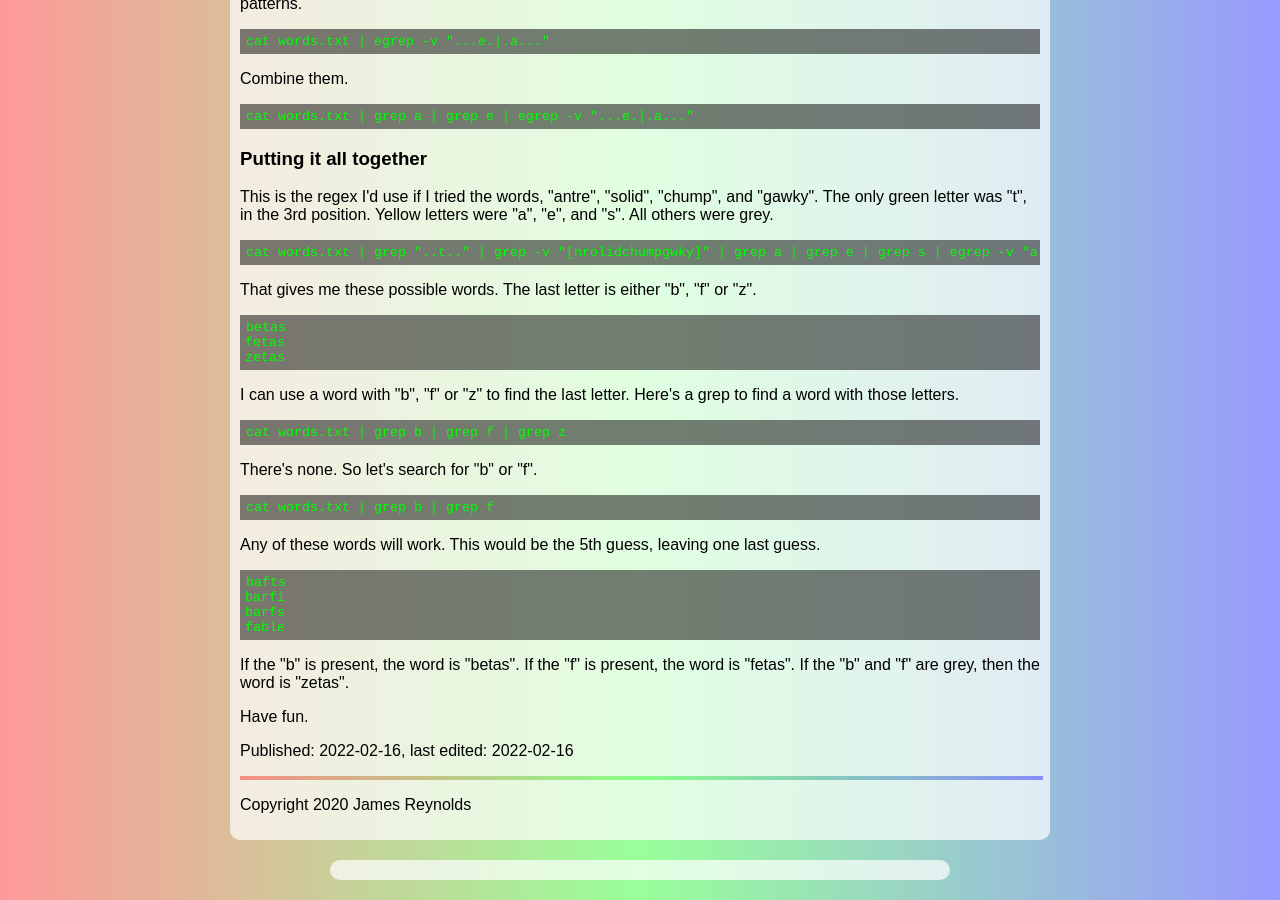
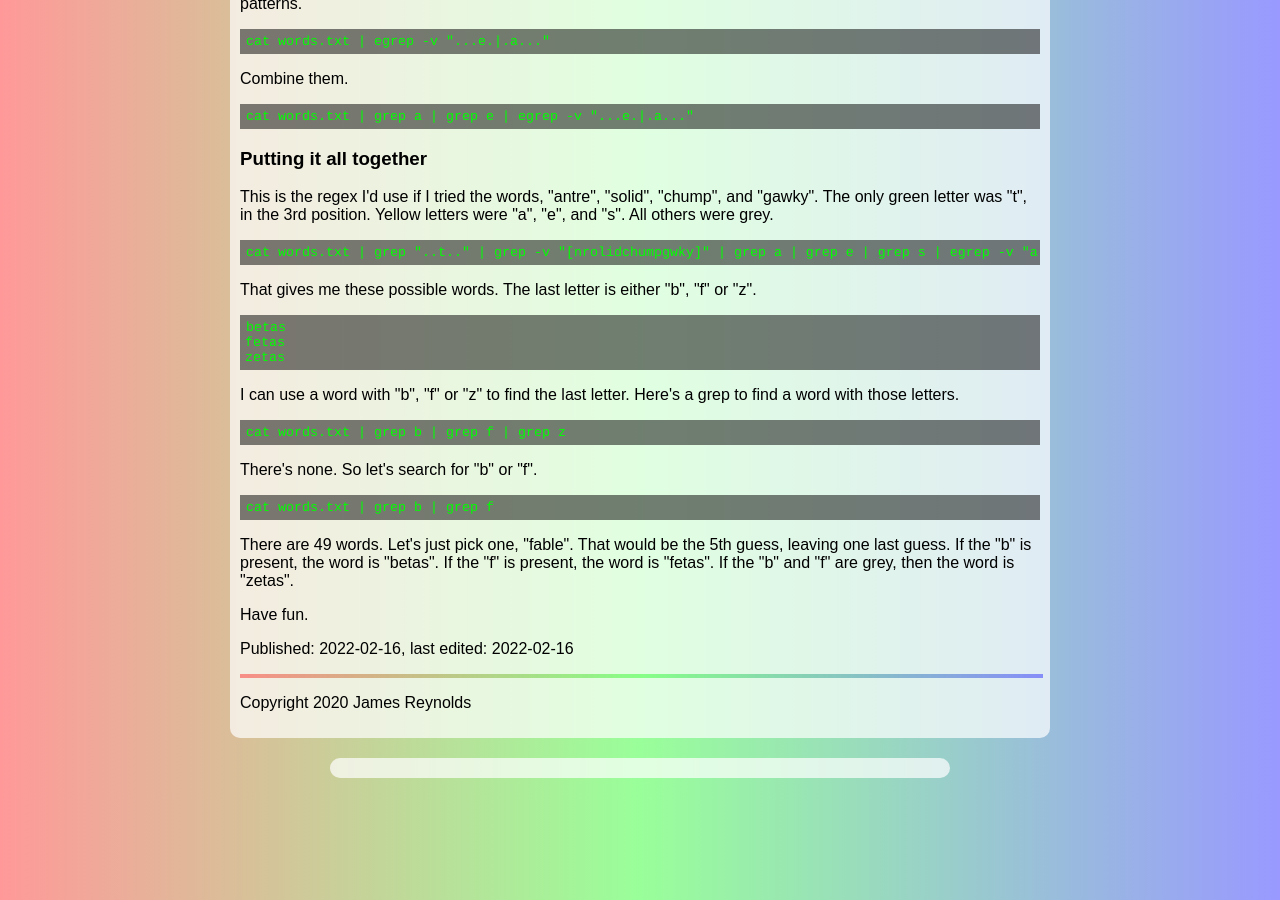
Before and after one commit to magnusviri/magnusviri.com, a Jekyll site: the page built from _posts/2022-02-16-wordle.md, in a window 1280 px wide and 900 px high, scrolled down 2007 px. Built offline with Jekyll 4.4.1, drawn with Linux system fonts in a browser that asks for light colours; comment, search, counter and statistics services are not loaded.

Commit message:
One last change

```diff
--- a/_posts/2022-02-16-wordle.md
+++ b/_posts/2022-02-16-wordle.md
@@ -112,13 +112,6 @@ There's none. So let's search for "b" or "f".
 
 	cat words.txt | grep b | grep f
 
-Any of these words will work. This would be the 5th guess, leaving one last guess.
-
-	bafts
-	barfi
-	barfs
-	fable
-
-If the "b" is present, the word is "betas". If the "f" is present, the word is "fetas". If the "b" and "f" are grey, then the word is "zetas".
+There are 49 words. Let's just pick one, "fable". That would be the 5th guess, leaving one last guess. If the "b" is present, the word is "betas". If the "f" is present, the word is "fetas". If the "b" and "f" are grey, then the word is "zetas".
 
 Have fun.
```
